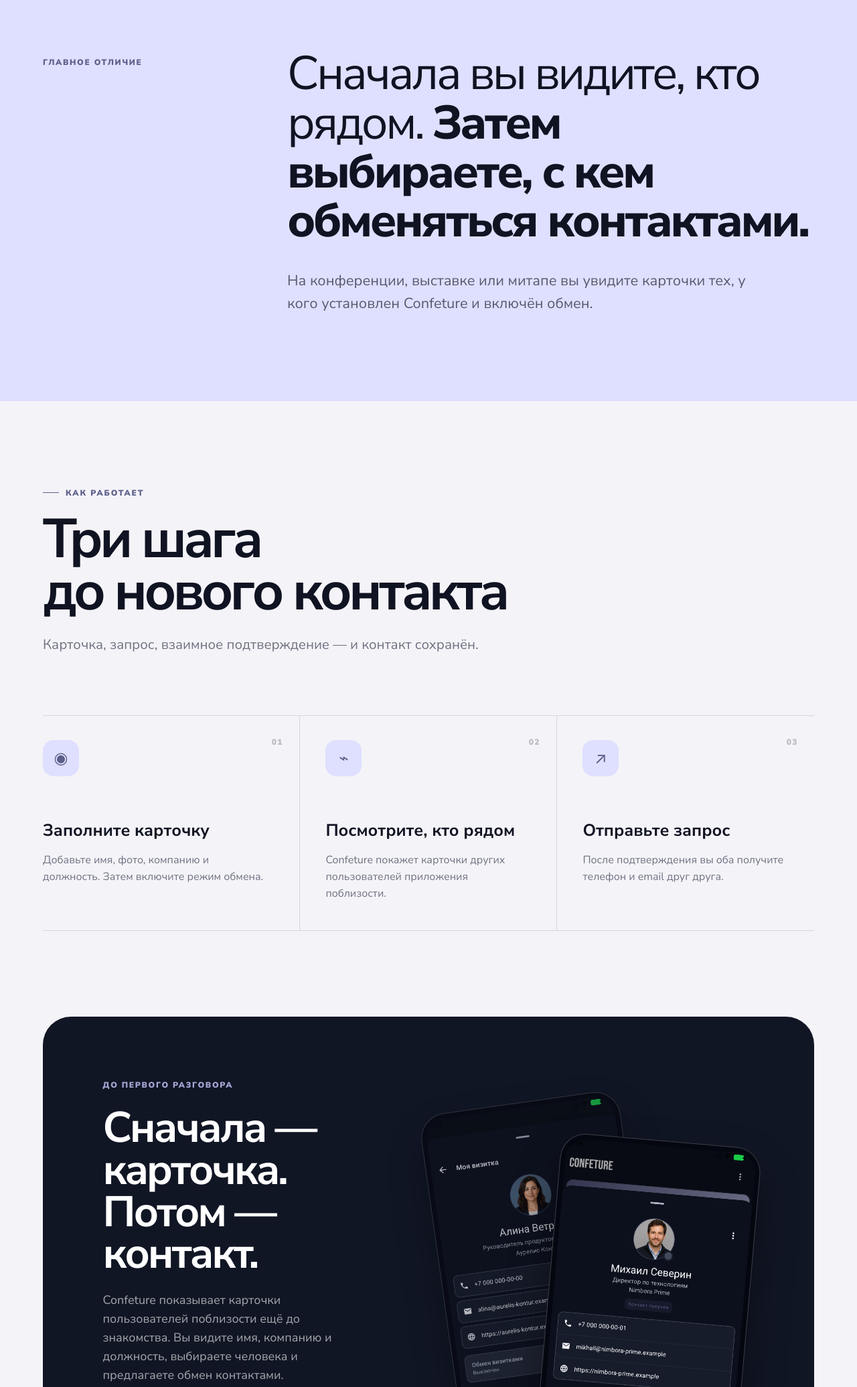
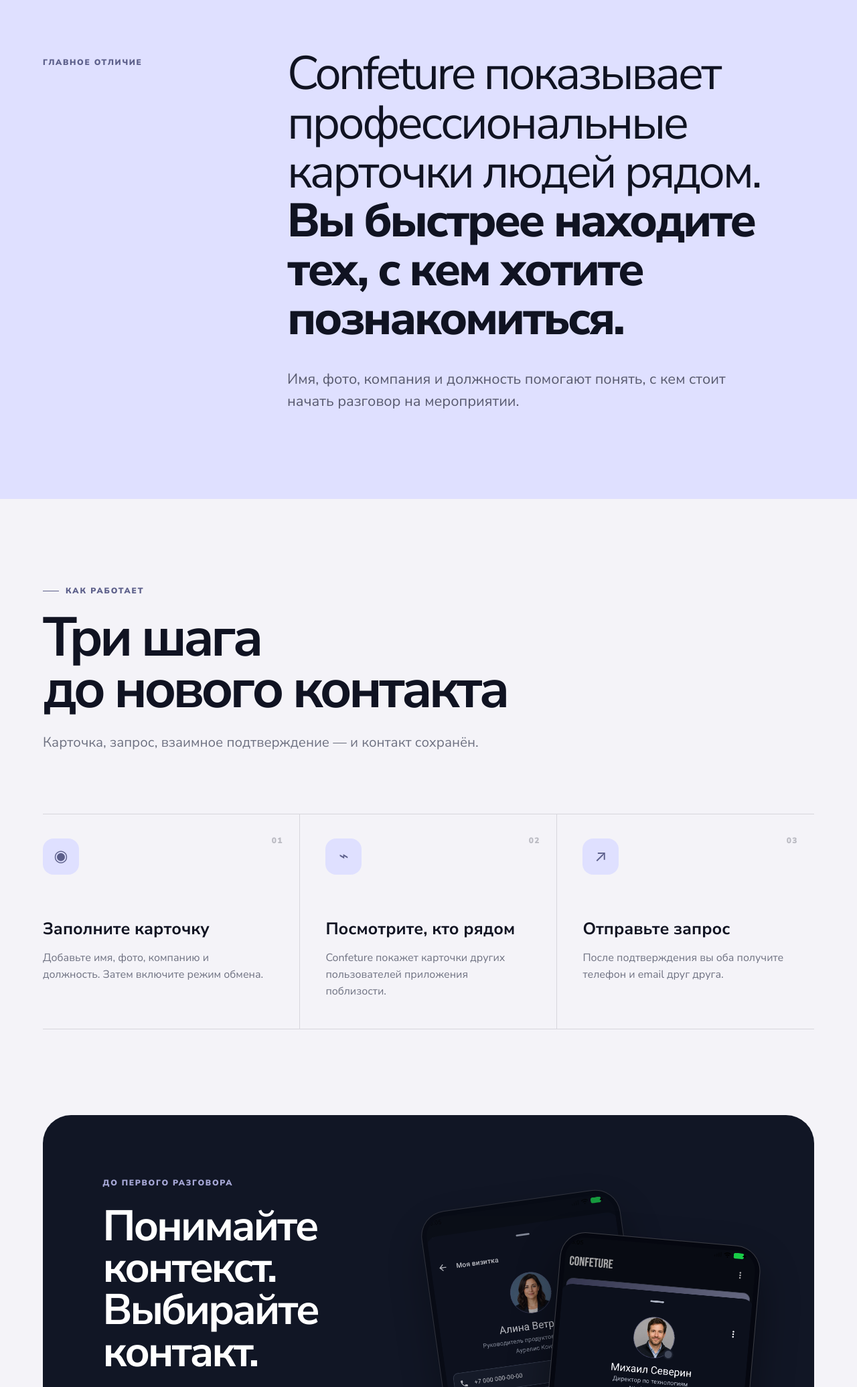
Before and after one commit to NolwenDroid/ConfetureWeb, a website: page index.html in a window 1280 px wide. Shown: the part 980-3051 px from the top of the page at 67% size. Drawn offline with Linux system fonts and the light colour scheme.

Commit message:
Refine discovery messaging

```diff
--- a/index.html
+++ b/index.html
@@ -68,8 +68,8 @@
       <section id="manifesto" class="manifesto section-pad">
         <div class="manifesto__label reveal">Главное отличие</div>
         <div class="manifesto__copy reveal">
-          <p>Сначала вы видите, кто рядом. <strong>Затем выбираете, с кем обменяться контактами.</strong></p>
-          <span>На конференции, выставке или митапе вы увидите карточки тех, у кого установлен Confeture и включён обмен.</span>
+          <p>Confeture показывает профессиональные карточки людей рядом. <strong>Вы быстрее находите тех, с кем хотите познакомиться.</strong></p>
+          <span>Имя, фото, компания и должность помогают понять, с кем стоит начать разговор на мероприятии.</span>
         </div>
       </section>
 
@@ -89,7 +89,7 @@
         <div class="product-showcase reveal">
           <div class="product-showcase__copy">
             <p class="micro-label">До первого разговора</p>
-            <h3>Сначала — карточка.<br>Потом — контакт.</h3>
+            <h3>Понимайте контекст.<br>Выбирайте контакт.</h3>
             <p>Confeture показывает карточки пользователей поблизости ещё до знакомства. Вы видите имя, компанию и должность, выбираете человека и предлагаете обмен контактами.</p>
             <ul class="check-list">
               <li><span>✓</span> Имя, фото, компания и должность до запроса</li>
@@ -114,7 +114,7 @@
           <article class="contrast-card contrast-card--old reveal"><span class="contrast-card__tag">На мероприятии</span><ul><li><span>×</span> Ориентироваться по бейджам</li><li><span>×</span> Подходить без контекста</li><li><span>×</span> Искать удобный момент</li><li><span>×</span> Запрашивать контакт в разговоре</li></ul></article>
           <article class="contrast-card contrast-card--new reveal"><span class="contrast-card__tag">С Confeture</span><ul><li><span>✓</span> Видеть пользователей рядом</li><li><span>✓</span> Знать имя, компанию и должность</li><li><span>✓</span> Отправлять запрос в приложении</li><li><span>✓</span> Получать контакты после подтверждения</li></ul></article>
         </div>
-        <p class="big-line reveal">Сначала контекст.<br><em>Потом разговор.</em></p>
+        <p class="big-line reveal">Больше контекста.<br><em>Меньше неловкости.</em></p>
       </section>
 
       <section id="privacy" class="privacy section-pad" aria-labelledby="privacy-title">
```
Also changed, not shown: organizers/index.html (+2 -2 lines).
